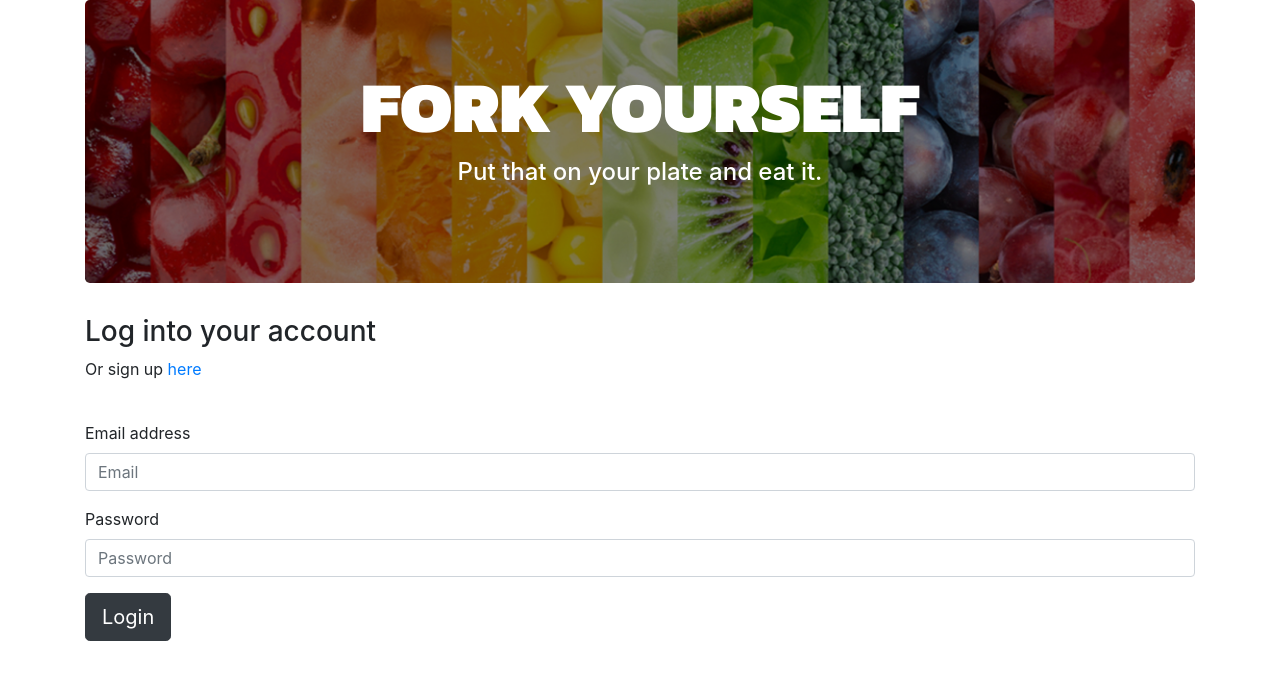
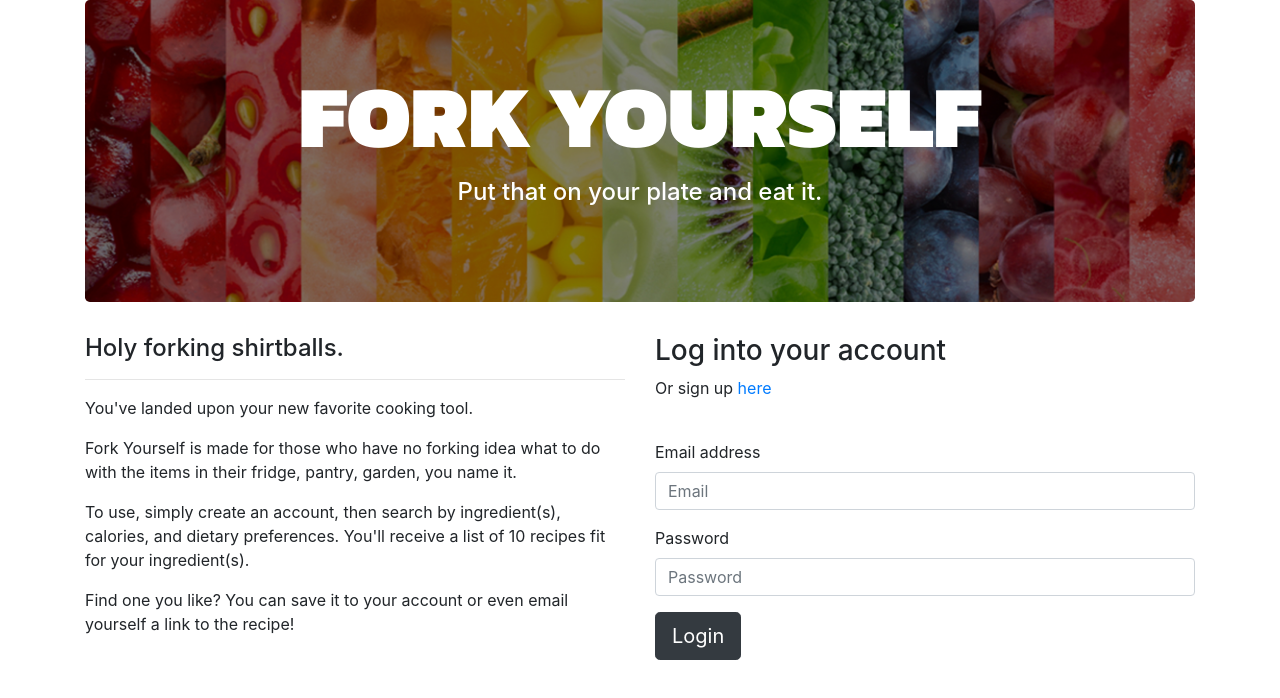
Before and after one commit to weffology/fork-yourself, a website: page public/login.html in a window 1280 px wide. Drawn offline with nearby package versions, Linux system fonts and the light colour scheme.

Commit message:
added an about section to the front page

```diff
--- a/public/login.html
+++ b/public/login.html
@@ -31,16 +31,25 @@
 
   <div class="container">
     <div class="jumbotron vertical-center">
-      <h1 class="display-3">FORK YOURSELF</h1>
+      <h1 class="display-2">FORK YOURSELF</h1>
       <h4>Put that on your plate and eat it.</h4>
       <br>
     </div>
   </div>
-
   <div class="container">
+    <div class="row">
+      <div class="col-md">
+        <h4>Holy forking shirtballs.</h4>
+        <hr>
+        <p>You've landed upon your new favorite cooking tool.</p>
+        <p>Fork Yourself is made for those who have no forking idea what to do with the items in their fridge, pantry,
+          garden, you name it.</p>
+          <p>To use, simply create an account, then search by ingredient(s), calories, and dietary preferences. You'll receive a list of 10 recipes fit for your ingredient(s).</p>
+          <p>Find one you like? You can save it to your account or even email yourself a link to the recipe!</p>
+      </div>
+      <div class="col-md">
         <h3>Log into your account</h3>
         <p>Or sign up <a href="/signup">here</a></p>
-
         <br>
         <form class="login">
           <div class="form-group">
@@ -53,7 +62,8 @@
           </div>
           <button type="submit" class="btn btn-dark btn-lg" id=oldPerson>Login</button>
         </form>
-
+      </div>
+    </div>
   </div>
 
 </body>
```
Also changed, not shown: public/account.html (+1 -1 lines), public/search.html (+1 -1 lines), public/signup.html (+1 -1 lines). Lines whose indentation alone changed are shown as unchanged.
